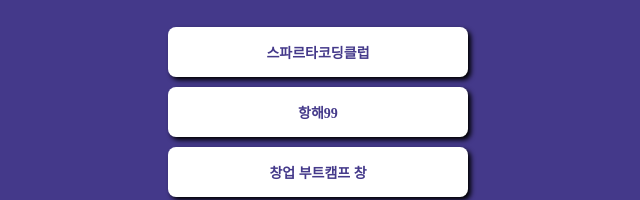
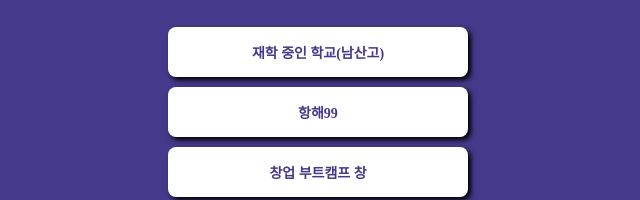
Before and after one commit to potatoman-mainjae/my-page, a plain HTML site: page index.html in a window 1280 px wide. Shown: the part 246-446 px from the top of the page, 322-962 px from the left. Drawn offline with Linux system fonts and the light colour scheme; a web font is replaced by a local one.

Commit message:
Update index.html

```diff
--- a/index.html
+++ b/index.html
@@ -88,7 +88,7 @@
         <div class="profile"></div>
         <h1 class="main">하이머딩거</h1>
         <p class="sub">난 지식을 겨루고 싶은데 당신은 지식이 없어 보이네요!</p>
-        <a target="_blank" href="https://spartacodingclub.kr/">스파르타코딩클럽</a>
+        <a target="_blank" href="http://cwnamsan-h.gne.go.kr/cwnamsan-h/main.do/">재학 중인 학교(남산고)</a>
         <a target="_blank" href="https://hanghae99.spartacodingclub.kr/">항해99</a>
         <a target="_blank" href="https://chang.spartacodingclub.kr/">창업 부트캠프 창</a>
         <a target="_blank" href="https://ddingdong.spartacodingclub.kr/">띵동코딩</a>
```
